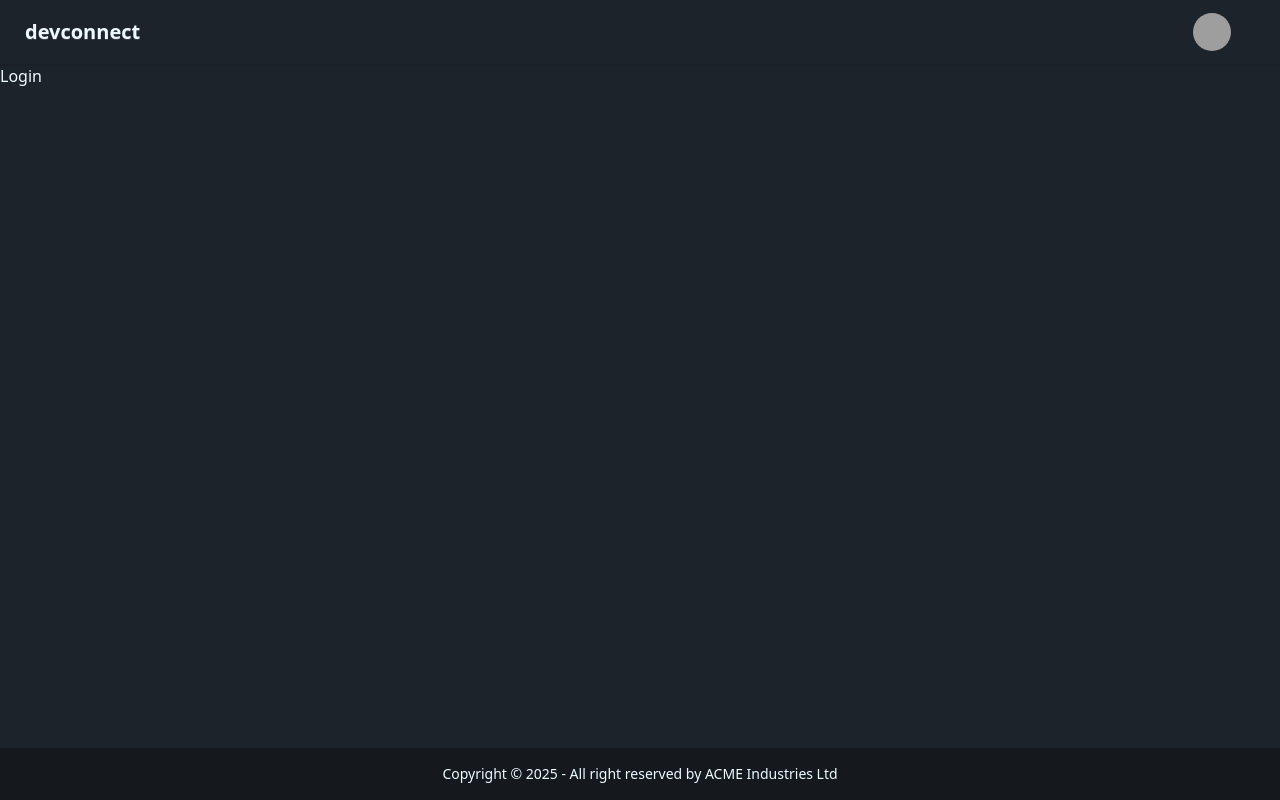
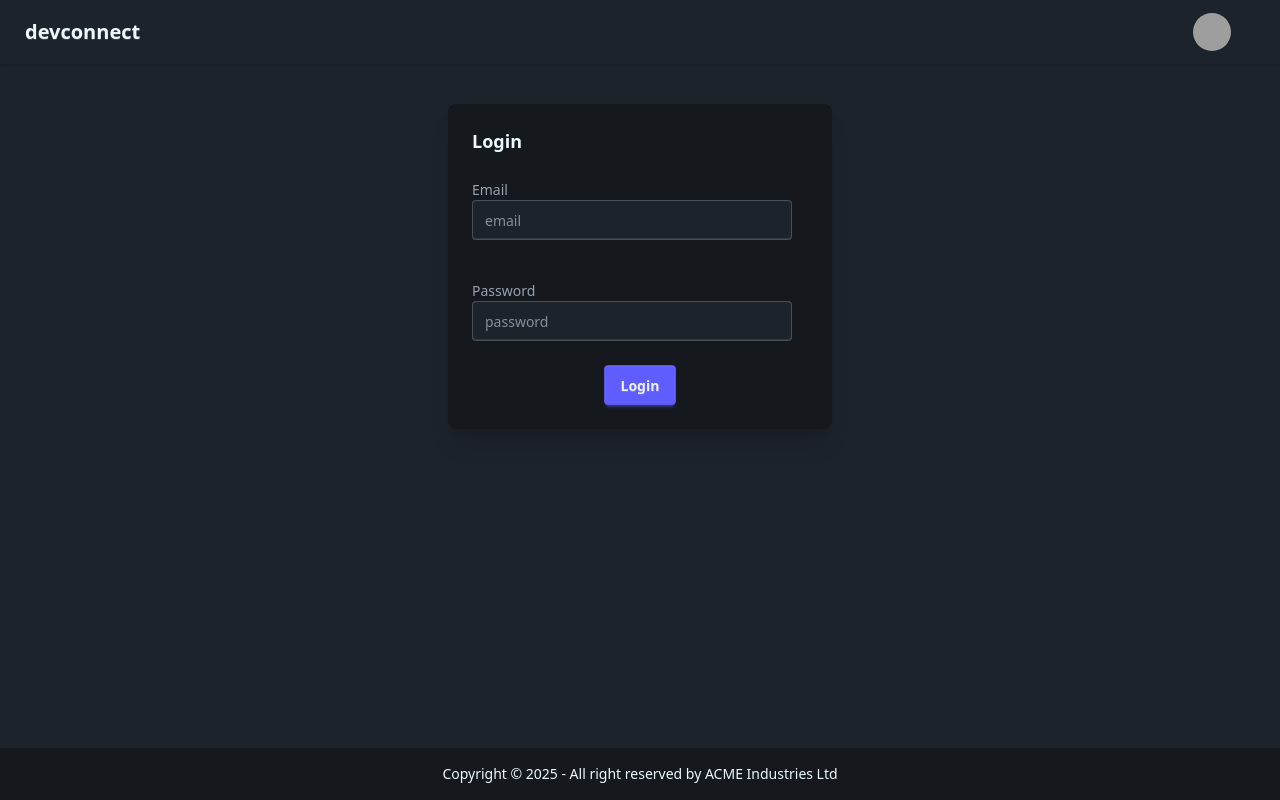
Before and after one commit to Amruthsk/portfolio.github.io, a React (Vite) app in the folder projects/devconnect/client/: page /login in a window 1280 px wide. Built offline with nearby package versions, Linux system fonts and the light colour scheme; grey boxes are pictures that could not be loaded.

Commit message:
feat(client): build the user interface for the login page

```diff
--- a/projects/devconnect/client/src/Login.jsx
+++ b/projects/devconnect/client/src/Login.jsx
@@ -2,8 +2,44 @@ import React from 'react'
 
 const Login = () => {
   return (
-    <div>Login</div>
-  )
+    <div className="flex justify-center my-10">
+      <div className="card w-96 bg-base-300 card-md shadow-xl ">
+        <div className="card-body">
+          <h2 className="card-title">Login</h2>
+
+          <div className="py-4">
+            <div className="form-control">
+              <label className="label">
+                <span className="label-text">Email</span>
+              </label>
+              <input
+                type="email"
+                placeholder="email"
+                className="input input-bordered"
+              />
+            </div>
+          </div>
+
+          <div className="py-4">
+            <div className="form-control">
+              <label className="label">
+                <span className="label-text">Password</span>
+              </label>
+              <input
+                type="password"
+                placeholder="password"
+                className="input input-bordered"
+              />
+            </div>
+          </div>
+
+          <div className="card-actions justify-center">
+            <button className="btn btn-primary">Login</button>
+          </div>
+        </div>
+      </div>
+    </div>
+  );
 }
 
 export default Login
```
